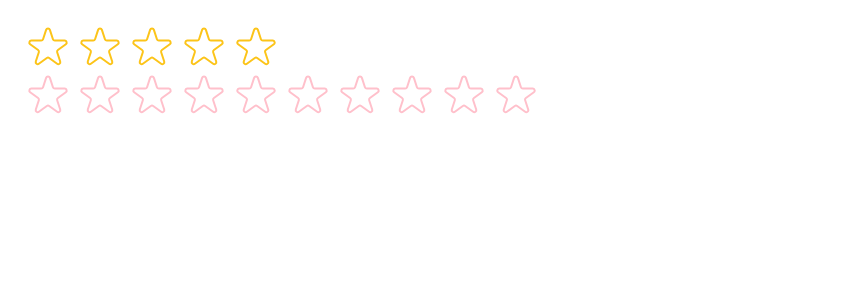
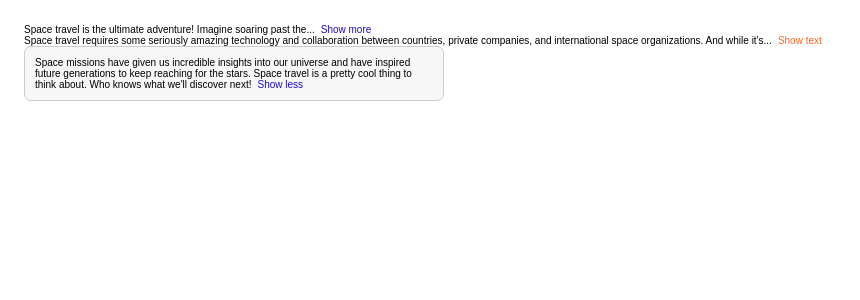
Before and after one commit to sheilavp96/usePopCorn, a React (Create React App) app: page / in a window 1280 px wide. Shown: the top 300 px of the page, without its empty margins (0-860 px from the left). Built offline with nearby package versions, Linux system fonts and the light colour scheme.

Commit message:
ftr: expandar el texto

```diff
--- a/src/App.js
+++ b/src/App.js
@@ -10,6 +10,7 @@
 import { MovieList } from "./components/MovieList";
 import { Watch } from "./components/Watch";
 import { StartRating } from "./components/StartRating";
+import { Expander } from "./expander/Expander";
 
 export default function App() {
   const [movies, setMovies] = useState(tempMovieData);
@@ -26,8 +27,9 @@
         <Box element={<MovieList movies={movies} />} />
         <Box element={<Watch watched={watched} />} />
       </Main> */}
-      <StartRating message={["Terrible", "Bad", "Okay", "Good", "Amazing"]} />
-      <StartRating color="pink" maxRating={10} />
+      <Expander />
+      {/* <StartRating message={["Terrible", "Bad", "Okay", "Good", "Amazing"]} /> */}
+      {/* <StartRating color="pink" maxRating={10} /> */}
     </>
   );
 }
--- /dev/null
+++ b/src/expander/Expander.jsx
@@ -0,0 +1,36 @@
+import React from "react";
+import "./styles.css";
+import { TextExpander } from "./TextExpander";
+
+export const Expander = () => {
+  return (
+    <div>
+      <TextExpander>
+        Space travel is the ultimate adventure! Imagine soaring past the stars and
+        exploring new worlds. It's the stuff of dreams and science fiction, but believe it
+        or not, space travel is a real thing. Humans and robots are constantly venturing
+        out into the cosmos to uncover its secrets and push the boundaries of what's
+        possible.
+      </TextExpander>
+
+      <TextExpander
+        collapsedNumWords={20}
+        expandButtonText="Show text"
+        collapseButtonText="Collapse text"
+        buttonColor="#ff6622"
+      >
+        Space travel requires some seriously amazing technology and collaboration between
+        countries, private companies, and international space organizations. And while
+        it's not always easy (or cheap), the results are out of this world. Think about
+        the first time humans stepped foot on the moon or when rovers were sent to roam
+        around on Mars.
+      </TextExpander>
+
+      <TextExpander expanded={true} className="box">
+        Space missions have given us incredible insights into our universe and have
+        inspired future generations to keep reaching for the stars. Space travel is a
+        pretty cool thing to think about. Who knows what we'll discover next!
+      </TextExpander>
+    </div>
+  );
+};
--- /dev/null
+++ b/src/expander/TextExpander.jsx
@@ -0,0 +1,34 @@
+import React, { useState } from "react";
+
+export const TextExpander = ({
+  collapsedNumWords = 10,
+  expandButtonText = "Show more",
+  collapseButtonText = "Show less",
+  buttonColor = "#1f09cd",
+  expanded = false,
+  children,
+  className,
+}) => {
+  const [isExpanded, setIsExpanded] = useState(expanded);
+  //separa por cantidad de palabras no por caracteres
+  const displayText = isExpanded
+    ? children
+    : children.split(" ").slice(0, collapsedNumWords).join(" ") + "...";
+
+  const buttonStyle = {
+    background: "none",
+    border: "none",
+    font: "inherit",
+    cursor: "pointer",
+    marginLeft: "6px",
+    color: buttonColor,
+  };
+  return (
+    <div className={className} style={{ color: "black" }}>
+      {displayText}
+      <button style={buttonStyle} onClick={() => setIsExpanded(!isExpanded)}>
+        {isExpanded ? collapseButtonText : expandButtonText}
+      </button>
+    </div>
+  );
+};
--- /dev/null
+++ b/src/expander/styles.css
@@ -0,0 +1,15 @@
+* {
+  padding: 0;
+  margin: 0;
+}
+
+body {
+  font-family: sans-serif;
+}
+.box {
+  padding: 10px;
+  border: 1px solid #ccc;
+  border-radius: 7px;
+  background-color: #f7f7f7;
+  color: black;
+}
```
